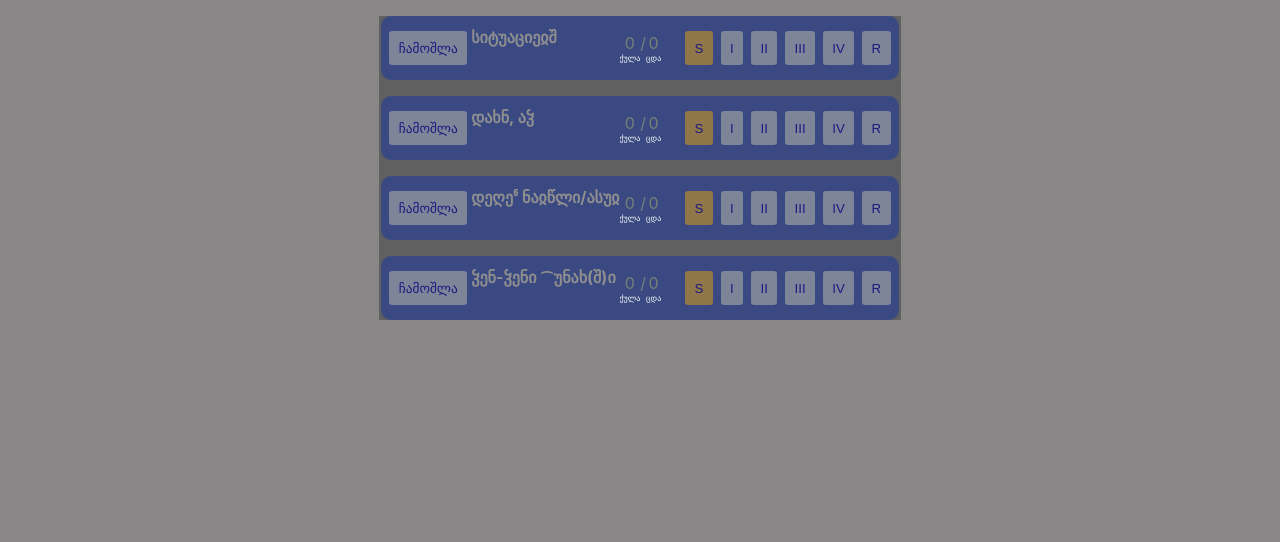
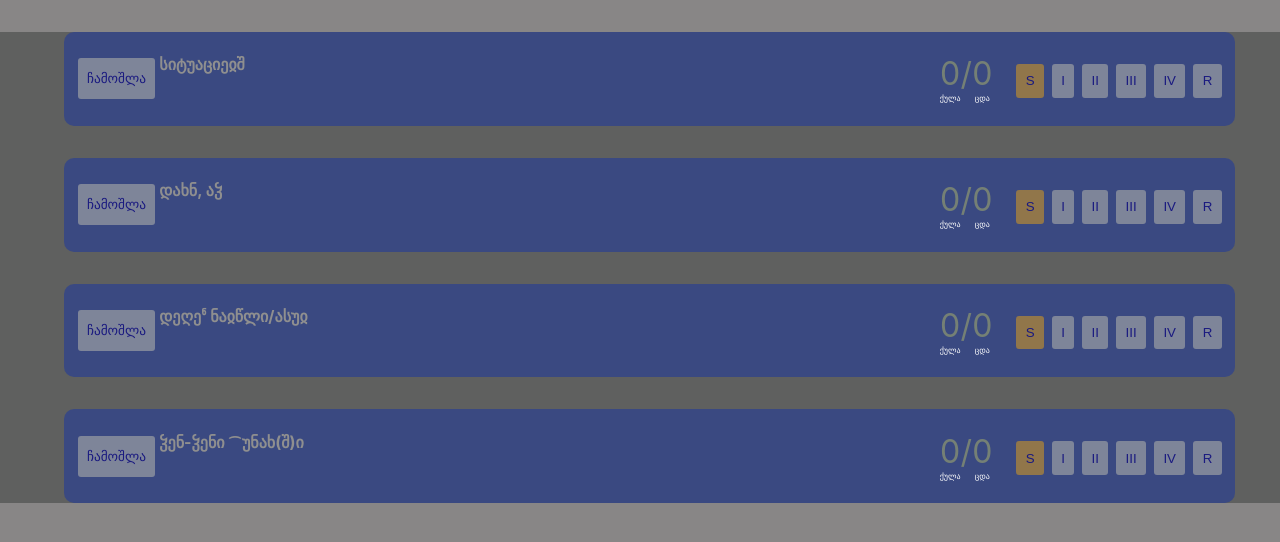
Before and after one commit to lukaziskara/game-tushetians, a React (Create React App) app: page / in a window 1280 px wide. Shown: the top 542 px of the page. Built offline with nearby package versions, Linux system fonts and the light colour scheme.

Commit message:
სტილები გავასწორე.

```diff
--- a/src/App.css
+++ b/src/App.css
@@ -1,15 +1,29 @@
-*{
+* {
   margin: 0;
   padding: 0;
 }
-body{
+body {
   background-color: rgb(136, 134, 134);
-  display: flex;
+  /* display: flex; */
   justify-content: center;
+  font-size: 1.5em;
 }
-.App {
+.applc {
   background-color: rgb(95, 96, 95);
   text-align: center;
-  /* width: 90%; */
-  /* max-width: 1000px; */
+  width: 100%;
 }
+
+@media only screen and (min-width: 768px) {
+  body {
+    font-size: 2em;
+    /* display: flex;
+    flex-direction: column;
+    justify-content: center;
+    padding: 0 5% 0 5%; */
+  }
+  .applc {
+    /* background-color: aliceblue; */
+    /* max-width: 90%; */
+  }
+}
--- a/src/App.js
+++ b/src/App.js
@@ -9,7 +9,7 @@ import tushetians from "./tushetians_new.json";
 function App() {
   console.log(tushetians);
   return (
-    <div className="App">
+    <div className="applc">
       {tushetians.map((chapter, index) => {
         const randomSentences = [];
         for (let i = 0; i < 4; i++) {
--- a/src/components/Components.css
+++ b/src/components/Components.css
@@ -61,9 +61,19 @@ button {
   border: 2px solid green;
   margin: 0.5em;
 }
+.about_header,
+.about_close {
+  cursor: pointer;
+}
+.about_close,
+.about_header {
+  background-color: #005893;
+  width: fit-content;
+  margin: 0.3em auto 0.3em auto;
+  border-radius: 0.3em;
+  padding: 0.3em;
+}
 
-.about_header {
-}
 /* ////////////////////////////////მახასიათებლები//////////////////////////////////// */
 .difficulty {
   display: flex;
@@ -361,3 +371,11 @@ button {
   padding: 0.3em;
   border-radius: 0.3em;
 }
+
+@media only screen and (min-width: 768px) {
+  .chapter {
+    width: 90%;
+    margin-left: 5%;
+    margin-right: 5%;
+  }
+}
```
